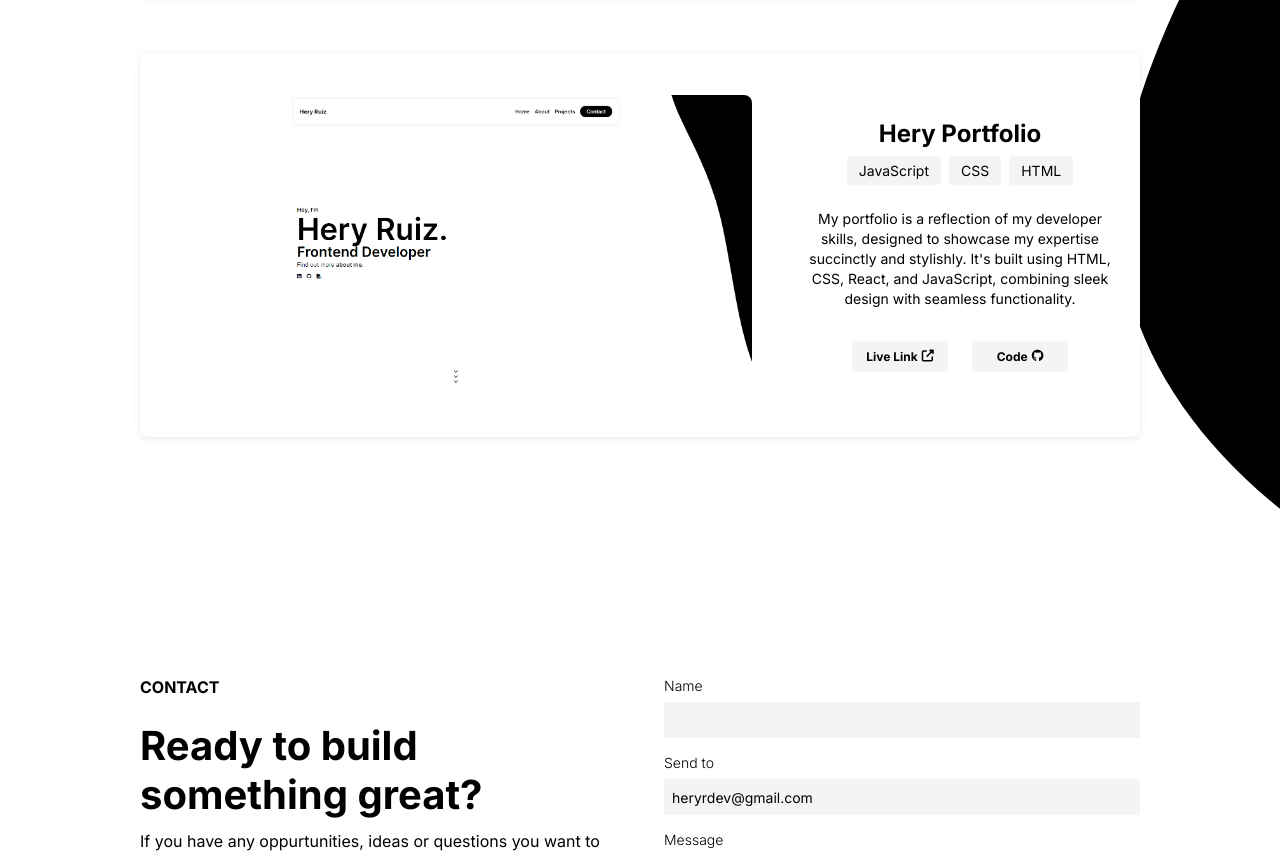
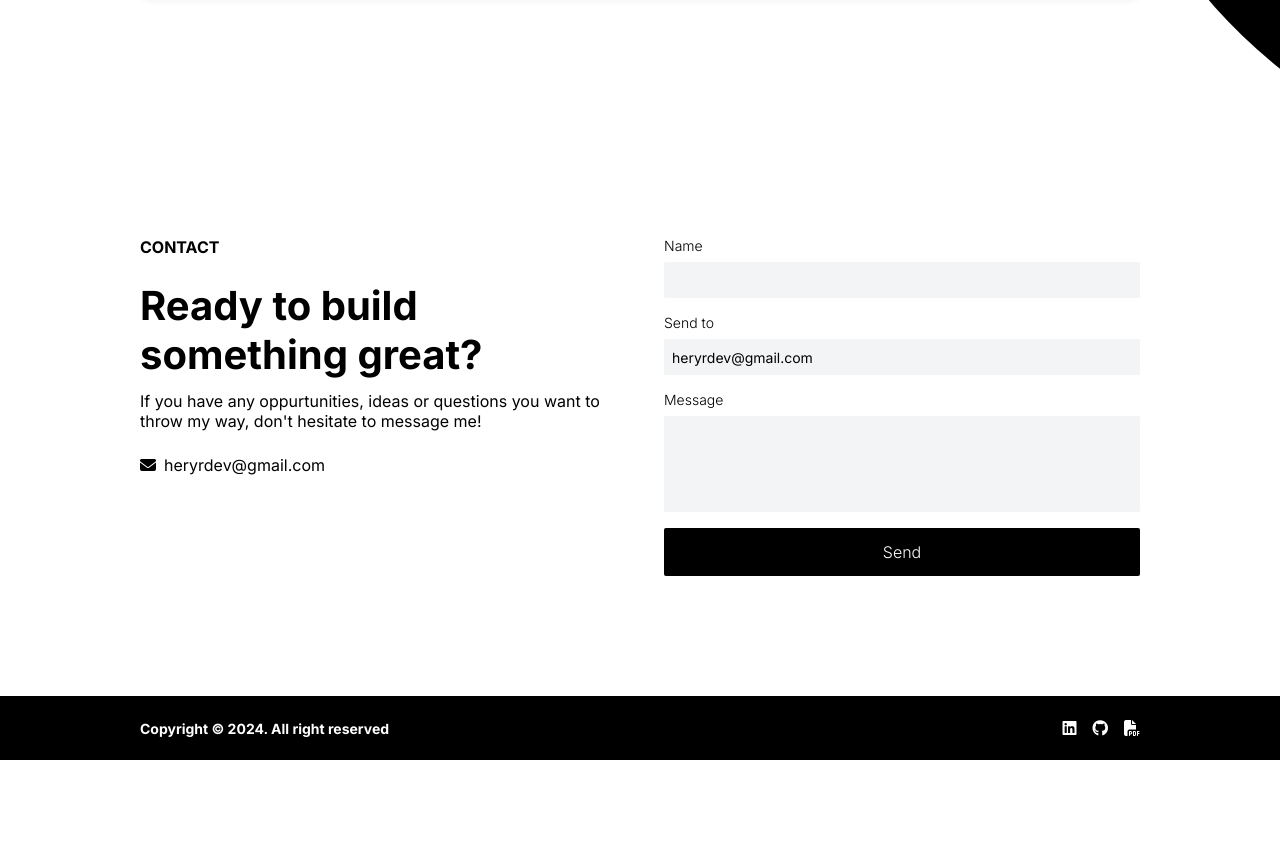
Before and after one commit to HeryRuiz/Portfolio, a plain HTML site: page index.html in a window 1280 px wide. Shown: the part 3356-4209 px from the top of the page. After the commit the page ends 4116 px from the top, so only its background shows below. Drawn offline with nearby package versions, Linux system fonts and the light colour scheme.

Commit message:
Update index.html

```diff
--- a/index.html
+++ b/index.html
@@ -532,75 +532,6 @@
             </div>
 
 
-
-            <div class="project">
-              <figure class="project__image__wrapper">
-                <img
-                  src="images/Capture.PNG"
-                  alt="Portfolio Home"
-                  class="project__image"
-                />
-                <div class="project__image__links">
-                  <div class="tooltip">
-                    <a
-                      href="https://heryruiz.com"
-                      class="project__image__link"
-                      target="_blank"
-                    >
-                      <i class="fa-solid fa-up-right-from-square"></i>
-                    </a>
-                    <div class="tooltiptext">Portfolio Demo</div>
-                  </div>
-                  <div class="tooltip">
-                    <a
-                      href="https://github.com/HeryRuiz/Portfolio"
-                      class="project__image__link"
-                      target="_blank"
-                    >
-                      <i class="fa-brands fa-github"></i>
-                    </a>
-                    <div class="tooltiptext">Portfolio Repository</div>
-                  </div>
-                </div>
-              </figure>
-              <div class="project__description">
-                <h3 class="project__title">Hery Portfolio</h3>
-                <div class="project__skills">
-                  <div class="project__skill">JavaScript</div>
-                  <div class="project__skill">CSS</div>
-                  <div class="project__skill">HTML</div>
-                </div>
-                <p class="project__para">
-                  My portfolio is a reflection of my developer skills, designed
-                  to showcase my expertise succinctly and stylishly. It's built
-                  using HTML, CSS, React, and JavaScript, combining sleek design
-                  with seamless functionality.
-                </p>
-                <div class="project__links">
-                  <div class="tooltip">
-                    <a
-                      href="https://heryruiz.com"
-                      class="project__link"
-                      target="_blank"
-                    >
-                      <span>Live Link</span>
-                      <i class="fa-solid fa-up-right-from-square"></i>
-                    </a>
-                    <div class="tooltiptext">Portfolio Demo</div>
-                  </div>
-                  <div class="tooltip">
-                    <a
-                      href="https://github.com/HeryRuiz/Portfolio"
-                      target="_blank"
-                      class="project__link"
-                    >
-                      <span>Code</span>
-                      <i class="fa-brands fa-github"></i>
-                    </a>
-                    <div class="tooltiptext">Portfolio Repository</div>
-                  </div>
-                </div>
-              </div>
             </div>
           </div>
         </div>
```
